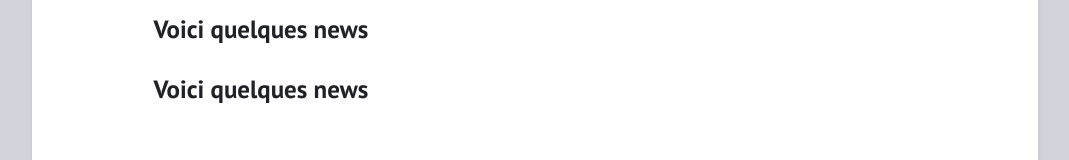
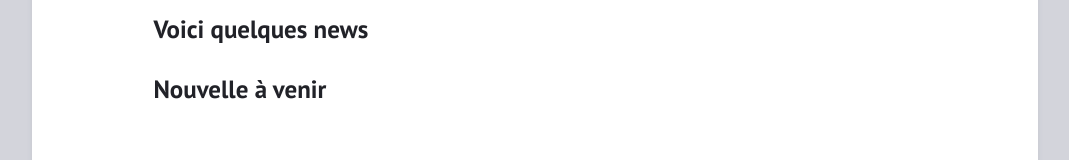
Before and after one commit to riton64/riton64.old.io, a plain HTML site: page posts/mypost/index.html in a window 1280 px wide. Shown: the part 207-367 px from the top of the page, without its empty margins (105-1174 px from the left). Drawn offline with Linux system fonts and the light colour scheme.

Commit message:
Update index.html

```diff
--- a/posts/mypost/index.html
+++ b/posts/mypost/index.html
@@ -21,7 +21,7 @@
     <time datetime="2022-12-20T17:06:08&#43;01:00">December 20, 2022</time>
   </header>
   <h2 id="voici-quelques-news">Voici quelques news</h2>
-  <h2 id="D'autres news pour cette nouvelle">Voici quelques news</h2>
+  <h2 id="D'autres news pour cette nouvelle">Nouvelle à venir</h2>
 </article>
 
 
```
